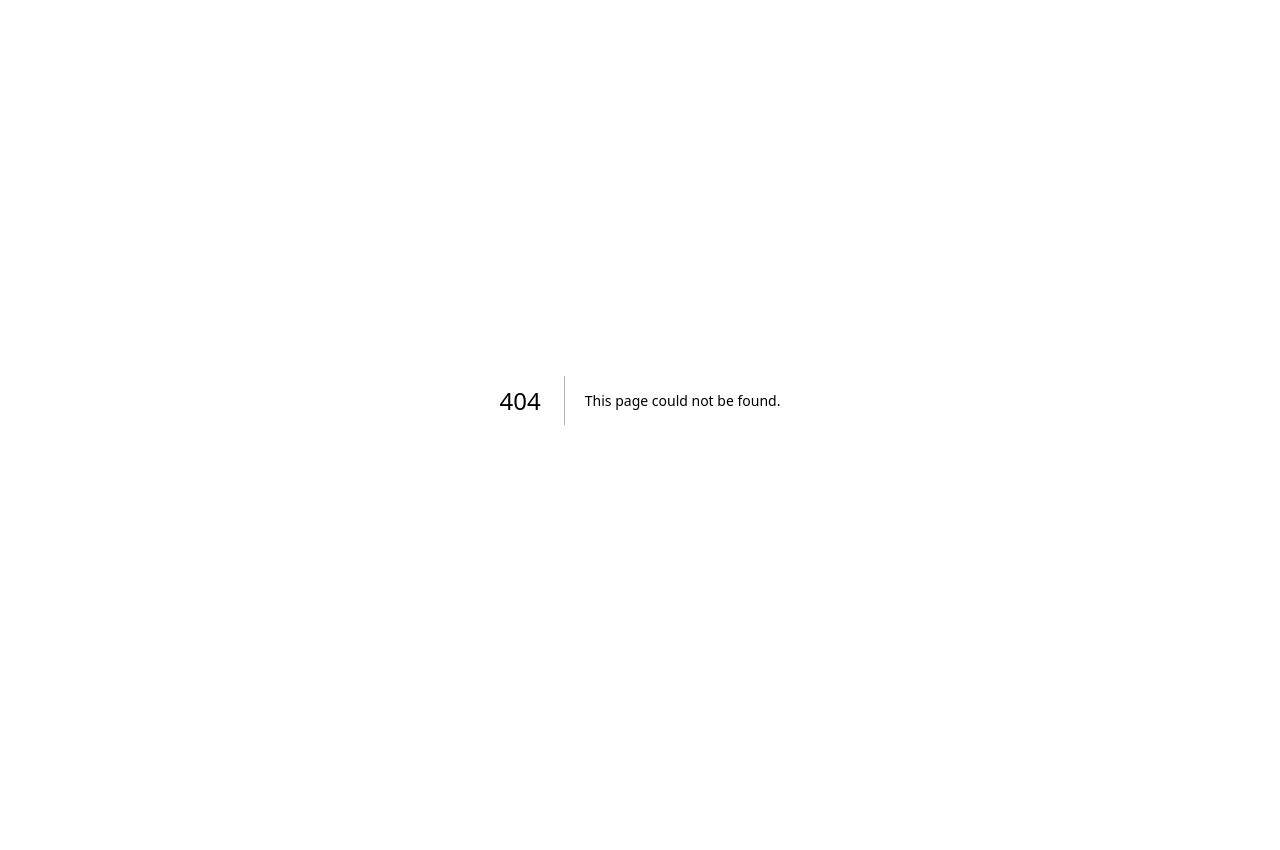
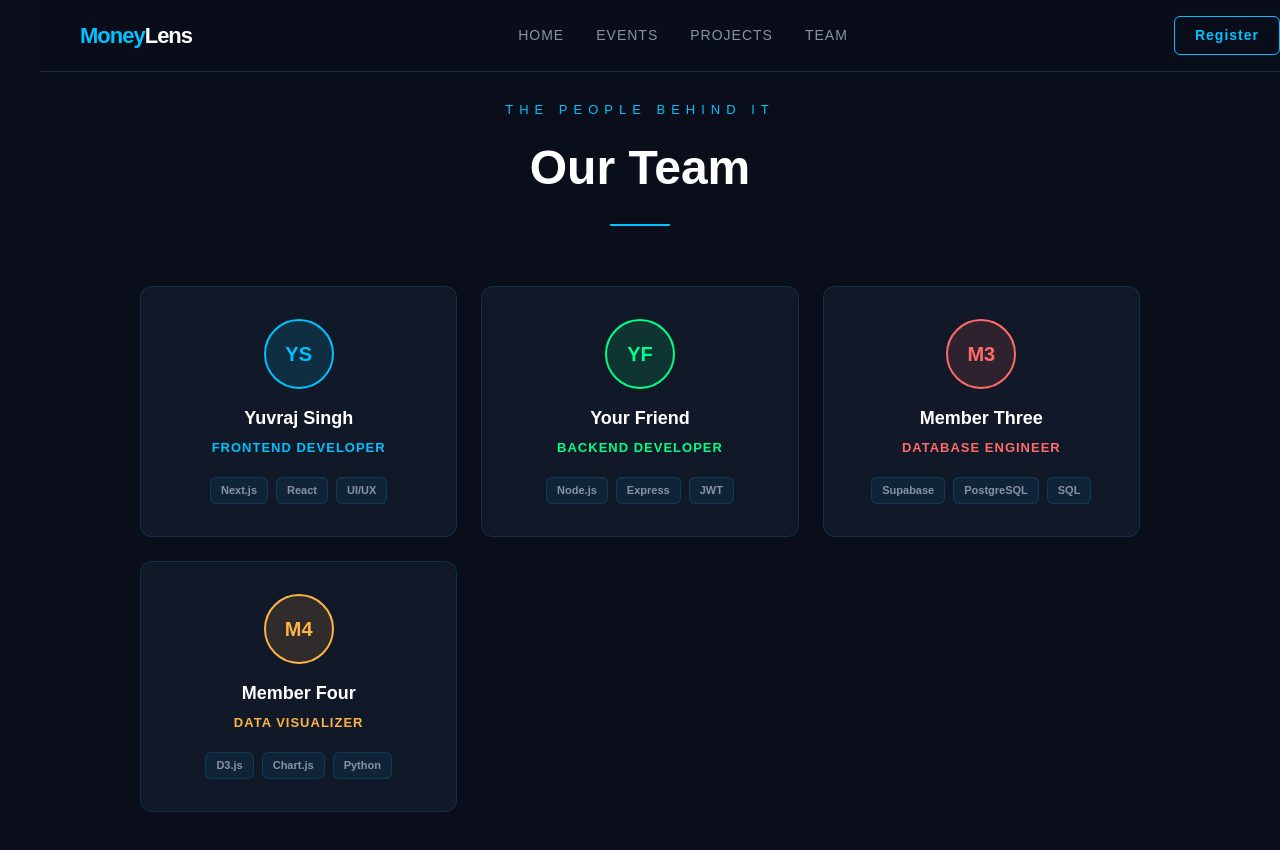
Before and after one commit to thakuryuvraj784-lab/MoneyLens, a Next.js app: page /team in a window 1280 px wide. Before the commit this address had no page. Shown: the top 850 px of the page. Before the commit the page ends 800 px from the top, so only its background shows below. Built offline with nearby package versions, Linux system fonts and the light colour scheme.

Commit message:
added projects and team page

```diff
--- /dev/null
+++ b/app/projects/page.tsx
@@ -0,0 +1,160 @@
+'use client'
+import Navbar from '../../components/Navbar'
+
+const projects = [
+  {
+    title: 'SmartAttend',
+    desc: 'AI-powered attendance system using face recognition for classrooms.',
+    tech: ['Python', 'OpenCV', 'React'],
+    status: 'Completed',
+    team: 'Team Alpha'
+  },
+  {
+    title: 'CampusCart',
+    desc: 'Buy and sell second-hand books and gadgets within college campus.',
+    tech: ['Next.js', 'Supabase', 'Tailwind'],
+    status: 'In Progress',
+    team: 'Team Beta'
+  },
+  {
+    title: 'MoneyLens',
+    desc: 'College tech club platform for events, projects and team management.',
+    tech: ['Next.js', 'Node.js', 'JWT'],
+    status: 'In Progress',
+    team: 'ProTech Core'
+  },
+  {
+    title: 'EcoTrack',
+    desc: 'Track your carbon footprint and get suggestions to reduce it daily.',
+    tech: ['React', 'Chart.js', 'Firebase'],
+    status: 'Completed',
+    team: 'Team Gamma'
+  },
+]
+
+const statusColor: Record<string, string> = {
+  'Completed': '#00FF88',
+  'In Progress': '#00C2FF',
+}
+
+export default function Projects() {
+  return (
+    <main style={{
+      minHeight: '100vh',
+      backgroundColor: '#0A0E1A',
+      fontFamily: 'sans-serif',
+      padding: '100px 40px 60px',
+      boxSizing: 'border-box'
+    }}>
+      <Navbar />
+
+      {/* Title */}
+      <div style={{ textAlign: 'center', marginBottom: '60px' }}>
+        <p style={{
+          color: '#00C2FF',
+          letterSpacing: '6px',
+          fontSize: '13px',
+          textTransform: 'uppercase',
+          margin: '0 0 12px'
+        }}>
+          What we built
+        </p>
+        <h1 style={{
+          color: 'white',
+          fontSize: '48px',
+          fontWeight: '800',
+          margin: '0 0 20px'
+        }}>
+          Our Projects
+        </h1>
+        <div style={{
+          width: '60px',
+          height: '2px',
+          backgroundColor: '#00C2FF',
+          margin: '0 auto'
+        }} />
+      </div>
+
+      {/* Projects Grid */}
+      <div style={{
+        display: 'grid',
+        gridTemplateColumns: 'repeat(auto-fit, minmax(260px, 1fr))',
+        gap: '24px',
+        maxWidth: '1100px',
+        margin: '0 auto'
+      }}>
+        {projects.map((project) => (
+          <div key={project.title} style={{
+            backgroundColor: '#111827',
+            border: '1px solid rgba(0, 194, 255, 0.15)',
+            borderRadius: '12px',
+            padding: '28px',
+            cursor: 'pointer',
+            display: 'flex',
+            flexDirection: 'column',
+            gap: '12px'
+          }}>
+
+            {/* Status badge */}
+            <div style={{ display: 'flex', justifyContent: 'space-between', alignItems: 'center' }}>
+              <span style={{
+                fontSize: '11px',
+                fontWeight: '600',
+                padding: '4px 12px',
+                borderRadius: '20px',
+                letterSpacing: '1px',
+                textTransform: 'uppercase',
+                backgroundColor: `${statusColor[project.status]}20`,
+                color: statusColor[project.status],
+              }}>
+                {project.status}
+              </span>
+              <span style={{ color: '#8892A4', fontSize: '12px' }}>
+                {project.team}
+              </span>
+            </div>
+
+            {/* Title */}
+            <h2 style={{
+              color: 'white',
+              fontSize: '22px',
+              fontWeight: '700',
+              margin: 0
+            }}>
+              {project.title}
+            </h2>
+
+            {/* Description */}
+            <p style={{
+              color: '#8892A4',
+              fontSize: '14px',
+              lineHeight: '1.6',
+              margin: 0,
+              flex: 1
+            }}>
+              {project.desc}
+            </p>
+
+            {/* Tech stack tags */}
+            <div style={{ display: 'flex', gap: '8px', flexWrap: 'wrap', marginTop: '8px' }}>
+              {project.tech.map(t => (
+                <span key={t} style={{
+                  backgroundColor: 'rgba(0, 194, 255, 0.08)',
+                  color: '#00C2FF',
+                  fontSize: '11px',
+                  fontWeight: '600',
+                  padding: '4px 10px',
+                  borderRadius: '6px',
+                  border: '1px solid rgba(0, 194, 255, 0.2)'
+                }}>
+                  {t}
+                </span>
+              ))}
+            </div>
+
+          </div>
+        ))}
+      </div>
+    </main>
+  )
+}
--- /dev/null
+++ b/app/team/page.tsx
@@ -0,0 +1,158 @@
+'use client'
+import Navbar from '../../components/Navbar'
+
+const team = [
+  {
+    name: 'Yuvraj Singh',
+    role: 'Frontend Developer',
+    skills: ['Next.js', 'React', 'UI/UX'],
+    initial: 'YS',
+    color: '#00C2FF'
+  },
+  {
+    name: 'Your Friend',
+    role: 'Backend Developer',
+    skills: ['Node.js', 'Express', 'JWT'],
+    initial: 'YF',
+    color: '#00FF88'
+  },
+  {
+    name: 'Member Three',
+    role: 'Database Engineer',
+    skills: ['Supabase', 'PostgreSQL', 'SQL'],
+    initial: 'M3',
+    color: '#FF6B6B'
+  },
+  {
+    name: 'Member Four',
+    role: 'Data Visualizer',
+    skills: ['D3.js', 'Chart.js', 'Python'],
+    initial: 'M4',
+    color: '#FFB347'
+  },
+]
+
+export default function Team() {
+  return (
+    <main style={{
+      minHeight: '100vh',
+      backgroundColor: '#0A0E1A',
+      fontFamily: 'sans-serif',
+      padding: '100px 40px 60px',
+      boxSizing: 'border-box'
+    }}>
+      <Navbar />
+
+      {/* Title */}
+      <div style={{ textAlign: 'center', marginBottom: '60px' }}>
+        <p style={{
+          color: '#00C2FF',
+          letterSpacing: '6px',
+          fontSize: '13px',
+          textTransform: 'uppercase',
+          margin: '0 0 12px'
+        }}>
+          The people behind it
+        </p>
+        <h1 style={{
+          color: 'white',
+          fontSize: '48px',
+          fontWeight: '800',
+          margin: '0 0 20px'
+        }}>
+          Our Team
+        </h1>
+        <div style={{
+          width: '60px',
+          height: '2px',
+          backgroundColor: '#00C2FF',
+          margin: '0 auto'
+        }} />
+      </div>
+
+      {/* Team Grid */}
+      <div style={{
+        display: 'grid',
+        gridTemplateColumns: 'repeat(auto-fit, minmax(240px, 1fr))',
+        gap: '24px',
+        maxWidth: '1000px',
+        margin: '0 auto'
+      }}>
+        {team.map((member) => (
+          <div key={member.name} style={{
+            backgroundColor: '#111827',
+            border: '1px solid rgba(0, 194, 255, 0.15)',
+            borderRadius: '12px',
+            padding: '32px 24px',
+            textAlign: 'center',
+            cursor: 'pointer',
+          }}>
+
+            {/* Avatar circle */}
+            <div style={{
+              width: '70px',
+              height: '70px',
+              borderRadius: '50%',
+              backgroundColor: `${member.color}20`,
+              border: `2px solid ${member.color}`,
+              display: 'flex',
+              alignItems: 'center',
+              justifyContent: 'center',
+              margin: '0 auto 16px',
+              fontSize: '20px',
+              fontWeight: '800',
+              color: member.color,
+            }}>
+              {member.initial}
+            </div>
+
+            {/* Name */}
+            <h2 style={{
+              color: 'white',
+              fontSize: '18px',
+              fontWeight: '700',
+              margin: '0 0 6px'
+            }}>
+              {member.name}
+            </h2>
+
+            {/* Role */}
+            <p style={{
+              color: member.color,
+              fontSize: '13px',
+              fontWeight: '600',
+              letterSpacing: '1px',
+              textTransform: 'uppercase',
+              margin: '0 0 20px'
+            }}>
+              {member.role}
+            </p>
+
+            {/* Skills */}
+            <div style={{
+              display: 'flex',
+              gap: '8px',
+              flexWrap: 'wrap',
+              justifyContent: 'center'
+            }}>
+              {member.skills.map(skill => (
+                <span key={skill} style={{
+                  backgroundColor: 'rgba(0, 194, 255, 0.08)',
+                  color: '#8892A4',
+                  fontSize: '11px',
+                  fontWeight: '600',
+                  padding: '4px 10px',
+                  borderRadius: '6px',
+                  border: '1px solid rgba(0, 194, 255, 0.15)'
+                }}>
+                  {skill}
+                </span>
+              ))}
+            </div>
+
+          </div>
+        ))}
+      </div>
+    </main>
+  )
+}
```
